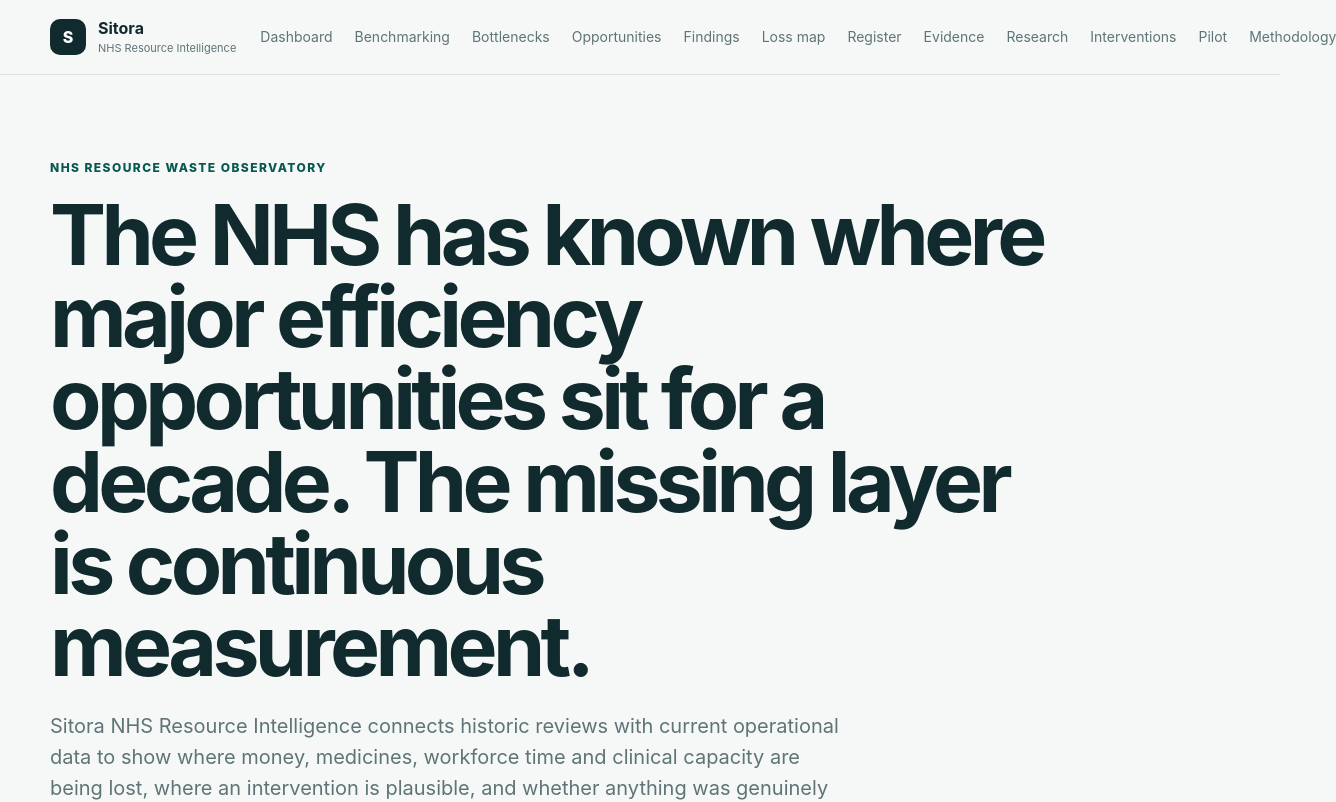
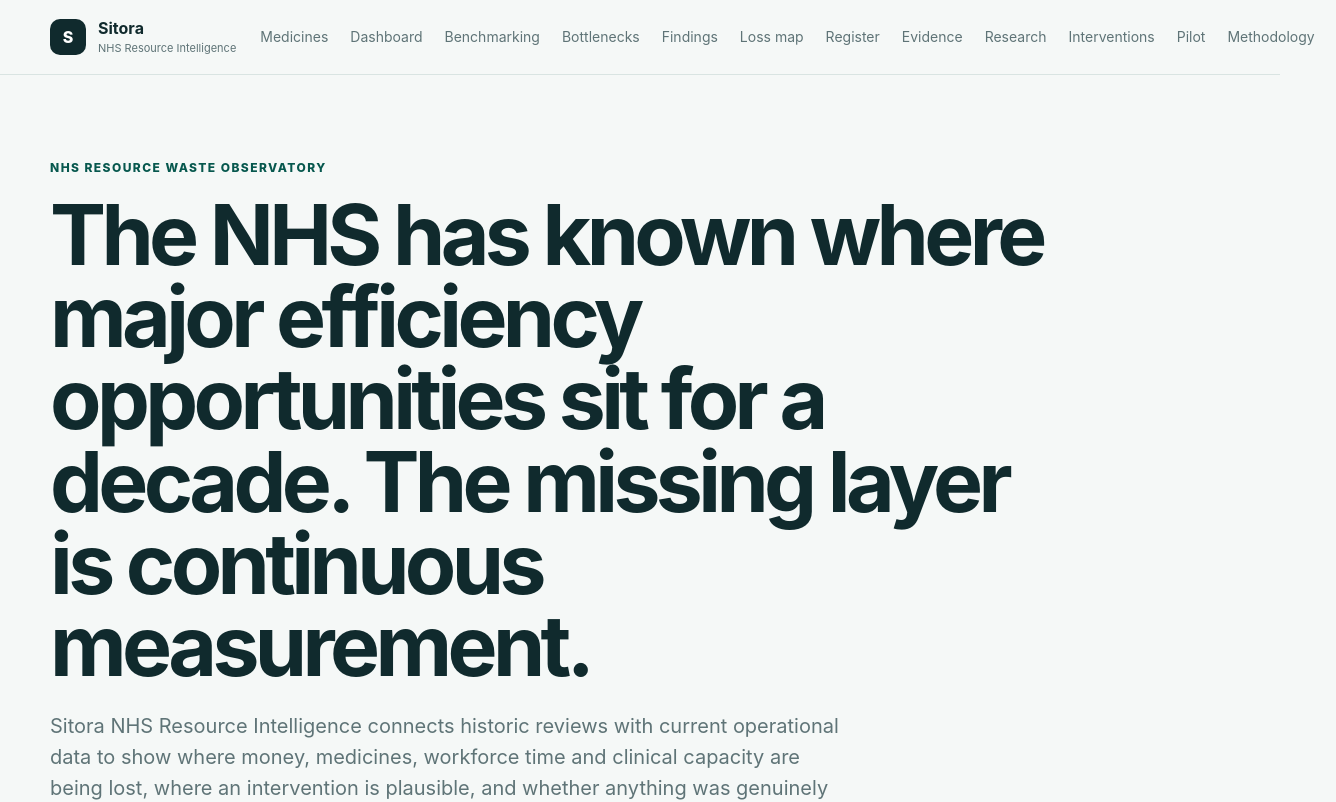
Before and after one commit to Nylon1/NHS, a Next.js app: page / in a window 1280 px wide. Shown: the top 802 px of the page, 1336 px wide, since content can reach past the window. Built offline with nearby package versions, Linux system fonts and the light colour scheme.

Commit message:
Add medicines proposal to primary navigation

```diff
--- a/components/Header.tsx
+++ b/components/Header.tsx
@@ -1,10 +1,10 @@
 import Link from "next/link";
 
 const nav = [
+  ["Medicines", "/medicines-proposal"],
   ["Dashboard", "/dashboard"],
   ["Benchmarking", "/benchmarking"],
   ["Bottlenecks", "/bottlenecks"],
-  ["Opportunities", "/opportunities"],
   ["Findings", "/findings"],
   ["Loss map", "/loss-map"],
   ["Register", "/register"],
```
